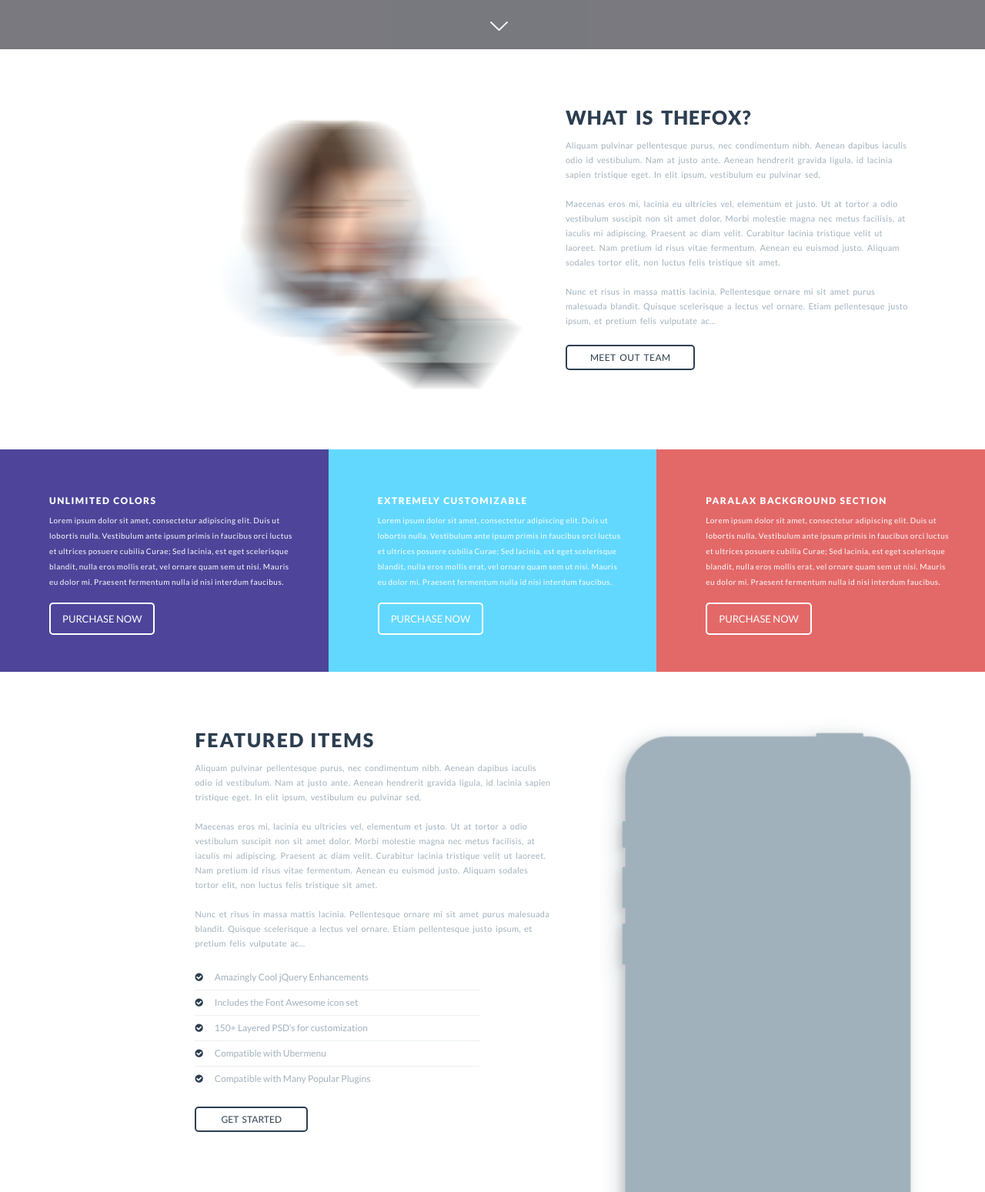
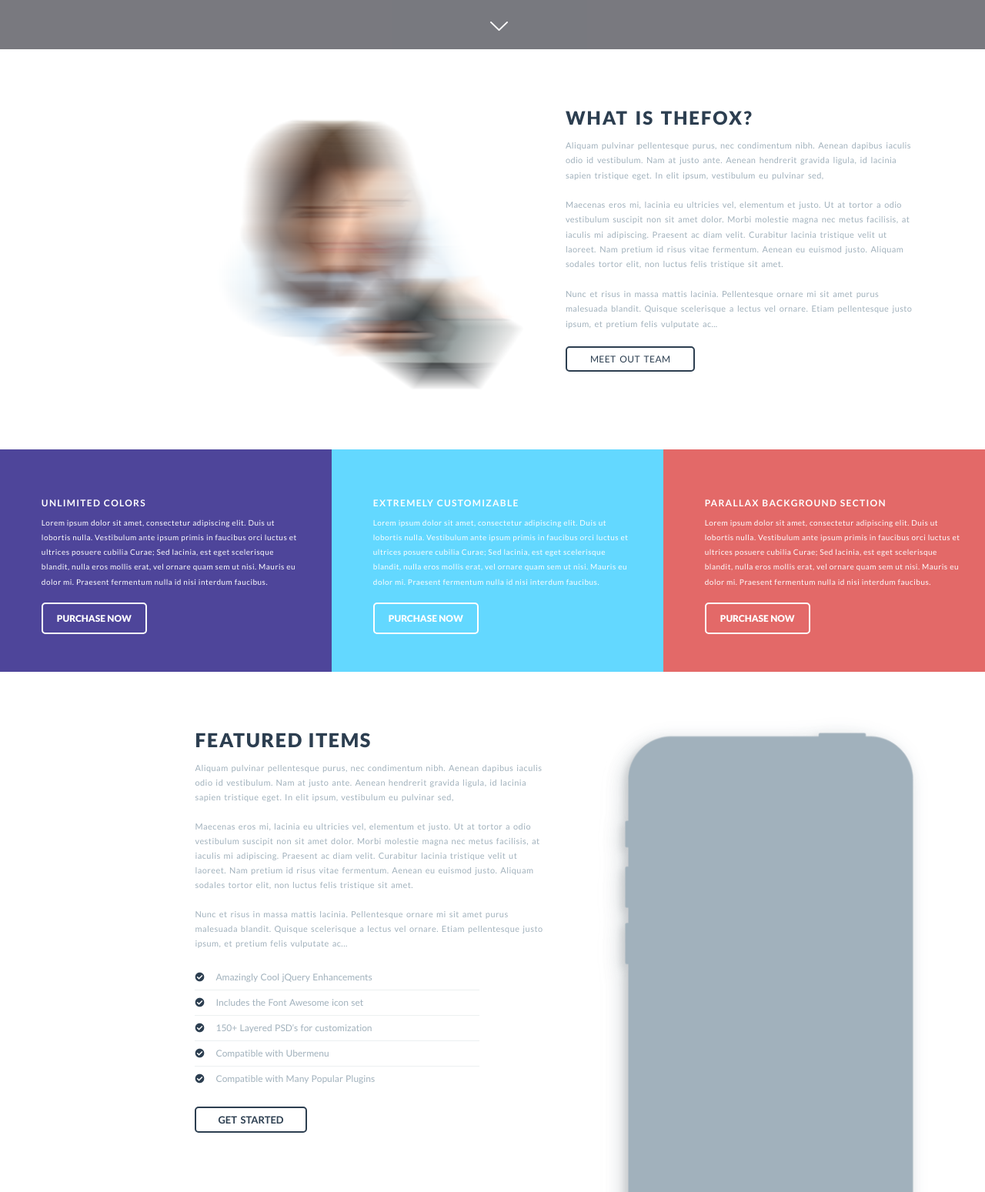
Before and after one commit to LightStein/personal-project-html-and-css, a plain HTML site: page index.html in a window 1280 px wide. Shown: the part 800-2349 px from the top of the page at 77% size. Drawn offline with Linux system fonts and the light colour scheme.

Commit message:
Fix the pixel-alignment issues

```diff
--- a/index.html
+++ b/index.html
@@ -4,8 +4,9 @@
     <meta charset="UTF-8">
     <meta name="viewport" content="width=device-width, initial-scale=1.0">
     <meta http-equiv="X-UA-Compatible" content="ie=edge">
-    <link href="https://fonts.googleapis.com/css?family=Lato:300,400,900" rel="stylesheet">
+    <link href="https://fonts.googleapis.com/css?family=Lato:300,400,700,900" rel="stylesheet">
     <link rel="stylesheet" href="styles/font-awesome.min.css">
+    <link rel="stylesheet" href="https://use.fontawesome.com/releases/v5.8.2/css/all.css" integrity="sha384-oS3vJWv+0UjzBfQzYUhtDYW+Pj2yciDJxpsK1OYPAYjqT085Qq/1cq5FLXAZQ7Ay" crossorigin="anonymous">
     <link rel="stylesheet" href="styles/styles.css">
     <title>thefox</title>
 </head>
@@ -72,7 +73,7 @@
             </div>
             <div class="feature feature-3">
                 <div>
-                    <h4>paralax background section</h4>
+                    <h4>parallax background section</h4>
                     <p>Lorem ipsum dolor sit amet, consectetur adipiscing elit. Duis ut lobortis nulla. Vestibulum ante ipsum primis in faucibus orci luctus et ultrices posuere cubilia Curae; Sed lacinia, est eget scelerisque blandit, nulla eros mollis erat, vel ornare quam sem ut nisi. Mauris eu dolor mi. Praesent fermentum nulla id nisi interdum faucibus.</p>
                     <a href="#">purchase now</a>
                 </div>
--- a/styles/styles.css
+++ b/styles/styles.css
@@ -101,11 +101,16 @@ ul li a:hover{
     transform: translateY(-25%)
 }
 
-.fa-search, .fa-shopping-basket{
-    font-size: 20px;
+
+.fa-shopping-basket{
+    font-size: 21px;
+    margin-left: -21px;
+    transform: translateY(4px)
 }
-.fa-shopping-basket{
-    margin-left: -20px;
+.fa-search{
+    font-size: 23px;
+    margin-left: -8px;
+    transform: translateY(5px)
 }
 
 
@@ -140,13 +145,13 @@ ul li a:hover{
 }
 .heading-primary-sub{
     font-family: "Lato";
-    letter-spacing: 0.7px;
+    letter-spacing: 0.95px;
     word-spacing: 1.8px;
     display: block;
     text-transform: capitalize;
     font-size: 19px;
-    font-weight: 200;
-    transform: translateX(39.8px)
+    font-weight: 300;
+    transform: translateX(39px)
 }
 
 .section-1 .fa-arrow-left, .section-1 .fa-arrow-right{
@@ -215,24 +220,25 @@ ul li a:hover{
     text-transform: uppercase;
     font-family: "Lato";
     font-weight: 900;
-    font-size: 25px;
-    word-spacing: 4px;
-    letter-spacing: 1px;
+    font-size: 24px;
+    word-spacing: 2px;
+    letter-spacing: 2px;
 }
 .introduction p{
-    letter-spacing: 0.3px;
-    width: 445px;
+    letter-spacing: 0.38px;
+    width: 457px;
     word-spacing: 2px;
     color: #A1B1BC;
     font-family: "Lato";
     font-size: 11px;
-    line-height: 19px;
-    word-spacing: 1.9px;
-    margin-bottom: 21px;
+    line-height: 19.3px;
+    word-spacing: 1.8px;
+    margin-bottom: 19px;
 }
 .introduction .info{
     margin-left: 17px;
     width: 569.33px;
+    margin-top: 1px;
 }
 .introduction a{
     text-transform: uppercase;
@@ -262,6 +268,7 @@ ul li a:hover{
     flex-direction: row;
     position: relative;
     height: 289px;
+    width: 101%;
 }
 
 
@@ -280,30 +287,30 @@ ul li a:hover{
     font-family: 'Lato';
     line-height: 24px;
     margin-bottom: 30px;
-    line-height: 20px;
+    line-height: 19.3px;
     letter-spacing: 0.5px;
-    word-spacing: -0.4px;
 }
 
 .section-3 h4{
-    margin-bottom: 8px;
+    margin-bottom: 9px;
     position: relative;
-    margin-top: 59.3px;
+    margin-top: 61.5px;
     font-size: 12px;
     font-family: 'Lato';
-    letter-spacing: 1.5px;
+    letter-spacing: 1.3px;
     text-transform: uppercase;
 }
 .section-3 a{
     font-family: 'Lato';
-    font-size: 13px;
+    font-size: 12px;
+    font-weight: 900;
     position: relative;
     text-decoration: none;
     color: #fff;
     text-transform: uppercase;
     border: 2px solid #fff;
     border-radius: 5px;
-    padding: 11px 15px;
+    padding: 11px 18px;
 }
 .feature{
     margin: 0px, 30px;
@@ -324,7 +331,7 @@ ul li a:hover{
 .section-3 div div{
     height: fit-content;
     display: block;
-    padding-left: 15%;
+    padding-left: 12.5%;
     padding-right: 10%;
 }
 
@@ -344,11 +351,11 @@ ul li a:hover{
 
 }
 .items img{
-    right: 38.7%;
+    right: 38.5%;
     top: -18px;
     position: absolute;
     z-index: 1;
-    height: 150%;
+    height: 149.8%;
     -webkit-filter: drop-shadow(5px 5px 5px rgb(110, 110, 110) );
     filter: drop-shadow(-5px 5px 5px rgba(133, 133, 133, 0.363));
 }
@@ -359,16 +366,18 @@ ul li a:hover{
     font-family: "Lato";
     font-weight: 900;
     font-size: 25px;
-    letter-spacing: 2px;
+    letter-spacing: 1.7px;
 }
 .items p{
+    display: block;
+    width: 455px;
     color: #A1B1BC;
     font-family: "Lato";
     font-size: 11px;
     line-height: 19px;
-    word-spacing: 1.9px;
+    word-spacing: 1.3px;
     margin-bottom: 27px;
-    letter-spacing: 0.3px;
+    letter-spacing: 0.46px;
 }
 .items .info{
     width: 30%;
@@ -380,12 +389,13 @@ ul li a:hover{
     text-decoration: none;
     color: #2C3E50;
     font-family: 'Lato';
-    font-size: 12px;
+    font-weight: 700;
+    font-size: 13px;
     line-height: 36px;
     border: solid #2C3E50 2px;
     border-radius: 5px;
     word-spacing: 2px;
-    padding: 7px 32px;
+    padding: 7px 28px;
 }
 .items hr{
     width: 100px;
@@ -400,7 +410,7 @@ ul li a:hover{
     font-family: 'Lato';
     font-size: 12px;
     margin: 8.5px 0px;
-
+    word-spacing: 1px;
 }
 .items .info span{
     color: #2C3E50;
```
